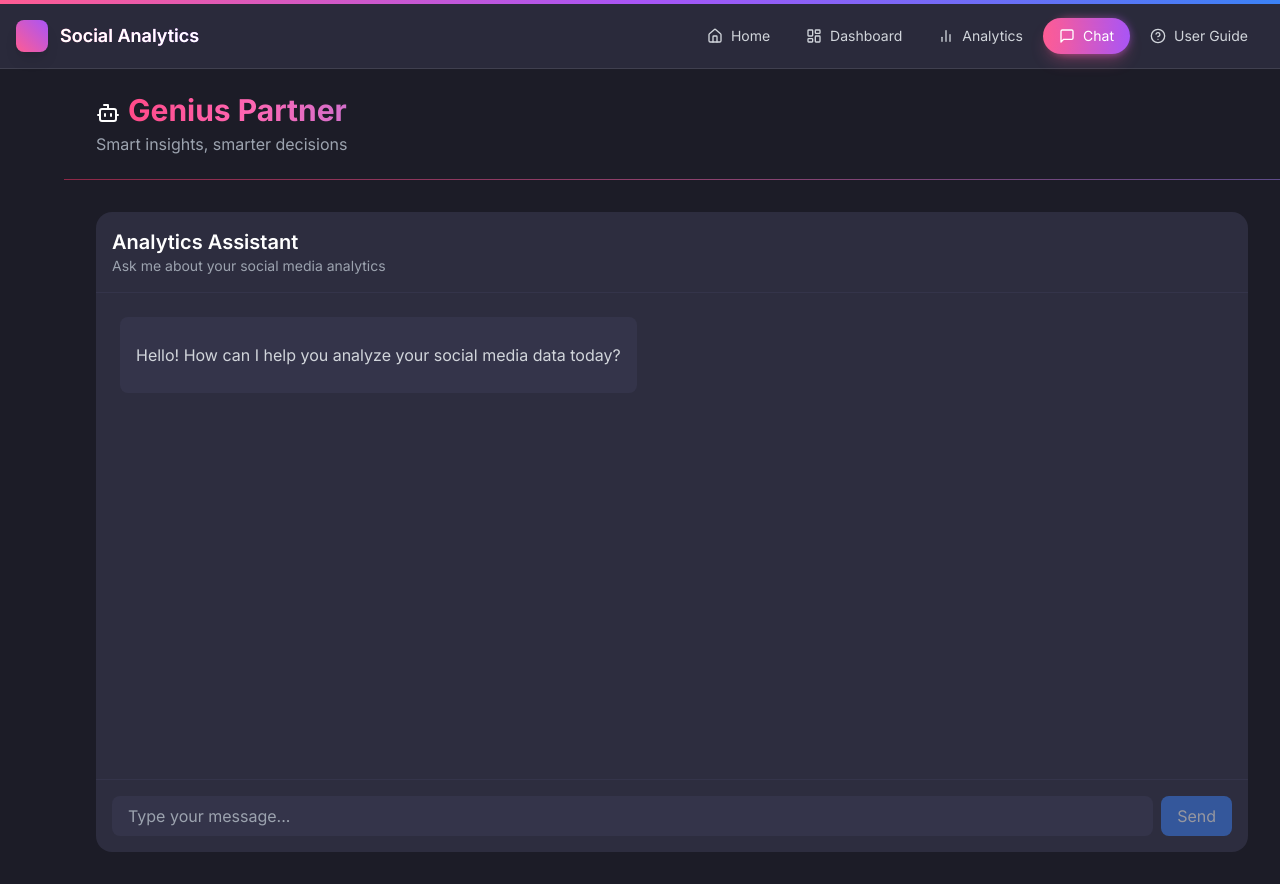
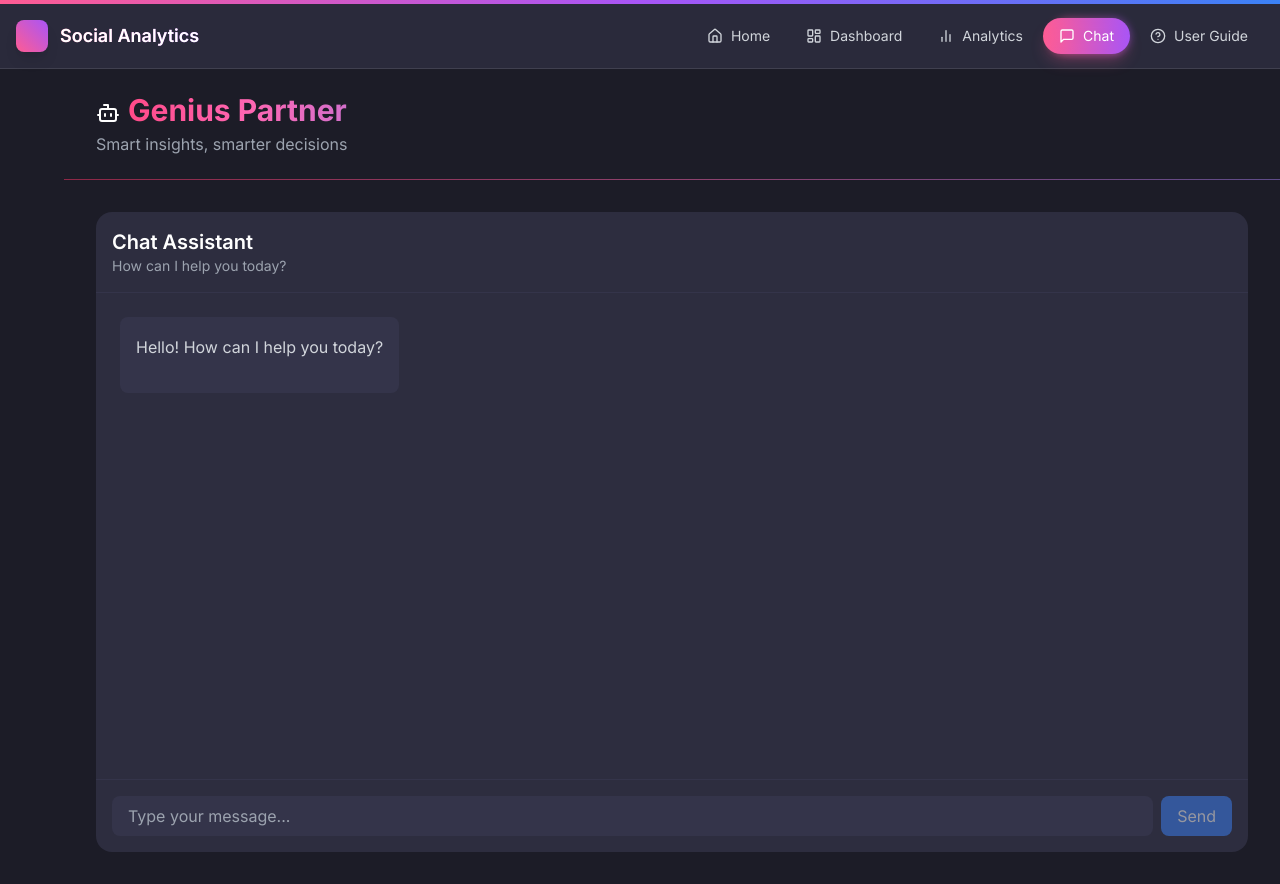
Before and after one commit to Meetpatel006/social-media-analysis, a Next.js app: page /chat in a window 1280 px wide. Built offline with nearby package versions, Linux system fonts and the light colour scheme.

Commit message:
Add files via upload

```diff
--- a/app/components/chat/ChatInterface.tsx
+++ b/app/components/chat/ChatInterface.tsx
@@ -1,42 +1,30 @@
 'use client'
 
 import { useState, useRef, useEffect } from 'react'
-import type { Message, ChatResponse } from '@/lib/types/chat'
-import { sendChatMessage } from '@/lib/api'
+import { Message } from './../../lib/types/chat'
+import {  sendChatMessage } from './../../lib/api/chat'
 import { ChatMessage } from './ChatMessage'
 import { LoadingDots } from '../shared/ui/LoadingDots'
 import { toast } from 'react-hot-toast'
-
-const extractResponseMessage = (data: ChatResponse): string => {
-  const firstOutput = data.outputs?.[0]?.outputs?.[0];
-
-  if (firstOutput?.artifacts?.message) {
-    return firstOutput.artifacts.message;
-  }
-  if (firstOutput?.results?.message?.text) {
-    return firstOutput.results.message.text;
-  }
-
-  throw new Error('Unable to extract message from response');
-};
 
 export function ChatInterface() {
   const [messages, setMessages] = useState<Message[]>([])
   const [isLoading, setIsLoading] = useState(false)
   const [inputMessage, setInputMessage] = useState('')
+  const [latestUserPrompt, setLatestUserPrompt] = useState<string>('')
   const messagesEndRef = useRef<HTMLDivElement>(null)
   const [error, setError] = useState<string | null>(null)
 
-  // Initial greeting message
   useEffect(() => {
+    // Initial message
     setMessages([{
       id: 'welcome',
       type: 'assistant',
-      content: 'Hello! How can I help you analyze your social media data today?',
+      content: 'Hello! How can I help you today?',
       sender: 'assistant',
       timestamp: new Date()
-    }]);
-  }, []);
+    }])
+  }, [])
 
   const scrollToBottom = () => {
     messagesEndRef.current?.scrollIntoView({ behavior: 'smooth' })
@@ -64,13 +52,13 @@ export function ChatInterface() {
     setIsLoading(true);
 
     try {
-      const data = await sendChatMessage(inputMessage.trim());
-      const responseContent = extractResponseMessage(data);
+      const response = await sendChatMessage(inputMessage.trim());
+      console.log("Raw response:", response);  // Debug log
 
       const assistantMessage: Message = {
         id: Date.now().toString(),
         type: 'assistant',
-        content: responseContent,
+        content: response?.outputs?.[0]?.outputs?.[0]?.results?.message?.text || response?.outputs?.[0]?.outputs?.[0]?.artifacts?.message || "No response content",
         sender: 'assistant',
         timestamp: new Date()
       };
@@ -99,8 +87,8 @@ export function ChatInterface() {
     <div className="flex flex-col h-full bg-dark-purple rounded-2xl">
       {/* Chat Header */}
       <div className="p-4 border-b border-light-purple">
-        <h2 className="text-xl font-semibold text-white">Analytics Assistant</h2>
-        <p className="text-sm text-gray-400">Ask me about your social media analytics</p>
+        <h2 className="text-xl font-semibold text-white">Chat Assistant</h2>
+        <p className="text-sm text-gray-400">How can I help you today?</p>
       </div>
 
       {/* Chat Messages */}
--- a/app/components/chat/ChatMessage.tsx
+++ b/app/components/chat/ChatMessage.tsx
@@ -1,76 +1,61 @@
-import { Message } from '../../lib/api'
+import { Message } from '../../lib/types/chat'
 import ReactMarkdown from 'react-markdown'
-import { useState } from 'react'
 
 interface ChatMessageProps {
   message: Message
 }
 
-export const ChatMessage: React.FC<ChatMessageProps> = ({ message }) => {
-  const isUser = message.sender === 'user';
-  const [isExpanded, setIsExpanded] = useState(true);
+export function ChatMessage({ message }: ChatMessageProps) {
+  const isUser = message.sender === 'user'
+  const isError = message.type === 'error'
 
-  const formatMetric = (text: string) => {
-    const matches = text.match(/(.*?): (.*?) \((.*?)\)/);
-    if (!matches) return text;
-
-    const [_, metric, value, change] = matches;
-    const isPositive = change.includes('↑');
-
-    return (
-      <div className="flex justify-between items-center py-1">
-        <span className="font-medium">{metric}</span>
-        <div>
-          <span className="font-bold">{value}</span>
-          <span className={`ml-2 ${isPositive ? 'text-green-400' : 'text-red-400'}`}>
-            {change}
-          </span>
-        </div>
-      </div>
-    );
-  };
-
-  const renderContent = () => {
-    if (isUser) {
-      return <p className="whitespace-pre-wrap break-words">{message.content}</p>;
-    }
-
-    return (
-      <div className="prose prose-invert max-w-none">
-        <ReactMarkdown
-          components={{
-            h1: ({ children }) => <h1 className="text-xl font-bold mb-3 mt-2">{children}</h1>,
-            h2: ({ children }) => <h2 className="text-lg font-semibold mb-2 mt-4">{children}</h2>,
-            ul: ({ children }) => <ul className="space-y-1 my-2">{children}</ul>,
-            li: ({ children }) => {
-              const content = children?.toString() ?? '';
-              if (content.includes(':') && (content.includes('↑') || content.includes('↓'))) {
-                return <li className="list-none">{formatMetric(content)}</li>;
-              }
-              return <li className="list-disc ml-4">{children}</li>;
-            },
-            p: ({ children }) => <p className="my-2">{children}</p>,
-          }}
-        >
-          {message.content}
-        </ReactMarkdown>
-      </div>
-    );
-  };
+  // Format the content: replace single underscores with newlines and double underscores with bold
+  const formatContent = (content: string) => {
+    return content
+      .replace(/_\s/g, '\n\n') // Replace underscore+space with double newline
+      .replace(/_$/gm, '\n\n') // Replace underscore at end of line with double newline
+      .replace(/\*\*/g, '__') // Replace ** with __ for bold
+      .replace(/(?<!_)_(?!_)/g, '') // Remove single underscores that aren't part of __
+      .trim()
+  }
 
   return (
     <div className={`flex ${isUser ? 'justify-end' : 'justify-start'}`}>
       <div
-        className={`max-w-[85%] rounded-lg p-4 ${
+        className={`max-w-[80%] rounded-lg p-4 ${
           isUser
             ? 'bg-blue-500 text-white'
-            : message.type === 'error'
+            : isError
             ? 'bg-red-100 text-red-700'
-            : 'bg-light-purple text-white'
+            : 'bg-light-purple text-gray-100'
         }`}
       >
-        {renderContent()}
+        <ReactMarkdown
+          className="prose prose-invert max-w-none"
+          components={{
+            h1: ({ children }) => <h1 className="text-2xl font-bold mb-4">{children}</h1>,
+            h2: ({ children }) => <h2 className="text-xl font-bold mb-3">{children}</h2>,
+            h3: ({ children }) => <h3 className="text-lg font-bold mb-2">{children}</h3>,
+            p: ({ children }) => <p className="mb-4 whitespace-pre-line">{children}</p>,
+            ul: ({ children }) => <ul className="list-disc ml-6 mb-4">{children}</ul>,
+            ol: ({ children }) => <ol className="list-decimal ml-6 mb-4">{children}</ol>,
+            li: ({ children }) => <li className="mb-2">{children}</li>,
+            strong: ({ children }) => <strong className="font-bold text-blue-200">{children}</strong>,
+            em: ({ children }) => <em className="italic text-gray-300">{children}</em>,
+            blockquote: ({ children }) => (
+              <blockquote className="border-l-4 border-blue-300 pl-4 my-4">{children}</blockquote>
+            ),
+            code: ({ children }) => (
+              <code className="bg-gray-800 rounded px-1 py-0.5 text-sm">{children}</code>
+            ),
+            pre: ({ children }) => (
+              <pre className="bg-gray-800 rounded p-4 my-4 overflow-x-auto">{children}</pre>
+            ),
+          }}
+        >
+          {formatContent(message.content)}
+        </ReactMarkdown>
       </div>
     </div>
-  );
-};
+  )
+}
```
